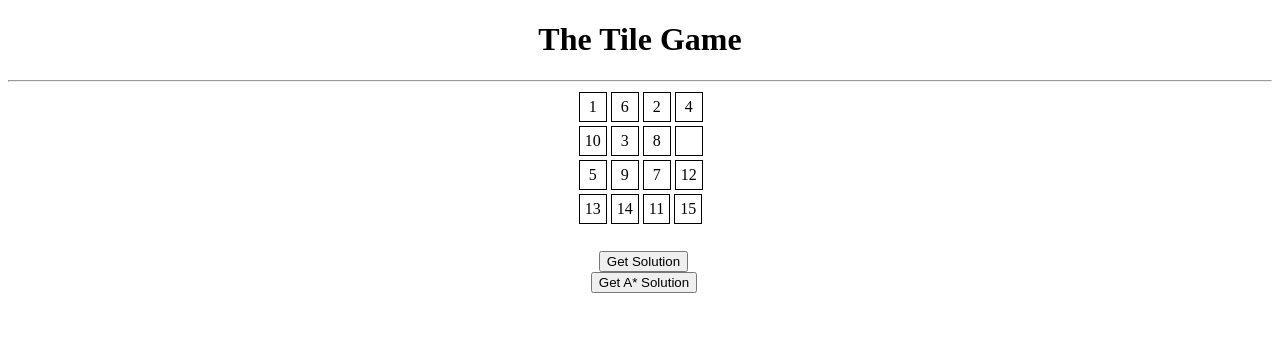
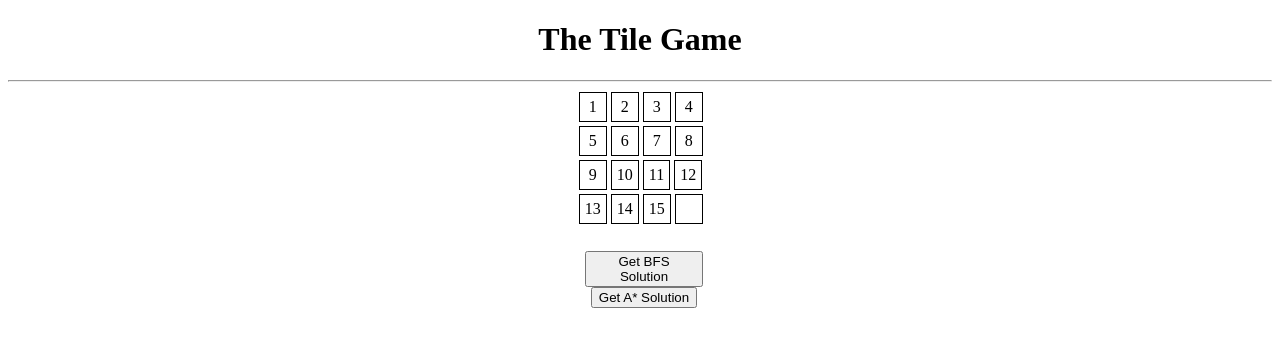
Before and after one commit to devjoshdev/next-tile-game-v1, a Next.js app: page / in a window 1280 px wide. Shown: the top 346 px of the page. Built offline with nearby package versions, Linux system fonts and the light colour scheme.

Commit message:
Add page where board is scrambled, add ability to perform solutions for both BFS and A*

```diff
--- a/app/page.js
+++ b/app/page.js
@@ -4,7 +4,7 @@ export default async function Home() {
     <div>
       <h1 style={{textAlign: "center",}}>The Tile Game</h1>
       <hr/>
-      <TileBoard/>
+      <TileBoard scramble={false}/>
     </div>
   )
 }
--- a/components/TileBoard.js
+++ b/components/TileBoard.js
@@ -2,7 +2,7 @@
 import Tile from "./Tile";
 import { useEffect, useState } from "react";
 
-const TileBoard = () => {
+const TileBoard = ({scramble}) => {
     const isGoalState = (state) => {
         const numRows = state.length;
         const numCols = state[0].length;
@@ -68,7 +68,8 @@ const TileBoard = () => {
                 newBoard[xOpen][yOpen + 1] = newBoard[xOpen][yOpen];
                 newBoard[xOpen][yOpen] = rightOfOpenPosition;
                 if (updateGUI) {
-                    setBoard(newBoard);
+                    console.log("setting board with move", move);
+                    setBoard(oldBoard => newBoard);
                 }
                 else {
                     return newBoard;
@@ -79,7 +80,8 @@ const TileBoard = () => {
                 newBoard[xOpen][yOpen - 1] = newBoard[xOpen][yOpen];
                 newBoard[xOpen][yOpen] = leftOfOpenPosition;
                 if (updateGUI) {
-                    setBoard(newBoard);
+                    console.log("setting board with move", move);
+                    setBoard(oldBoard => newBoard);
                 }
                 else {
                     return newBoard;
@@ -90,7 +92,8 @@ const TileBoard = () => {
                 newBoard[xOpen + 1][yOpen] = newBoard[xOpen][yOpen];
                 newBoard[xOpen][yOpen] = belowOpenPosition;
                 if (updateGUI) {
-                    setBoard(newBoard);
+                    console.log("setting board with move", move);
+                    setBoard(oldBoard => newBoard);
                 }
                 else {
                     return newBoard;
@@ -101,7 +104,8 @@ const TileBoard = () => {
                 newBoard[xOpen - 1][yOpen] = newBoard[xOpen][yOpen];
                 newBoard[xOpen][yOpen] = aboveOpenPosition;
                 if (updateGUI) {
-                    setBoard(newBoard);
+                    console.log("setting board with move", move);
+                    setBoard(oldBoard => newBoard);
                 }
                 else {
                     return newBoard;
@@ -145,13 +149,13 @@ const TileBoard = () => {
         while (currentMove !== "") {
             children.every(([state, move], idx) => {
                 // console.log(state);
-                console.log(move);
+                // console.log(move);
                 // console.log(idx);
                 if (compareBoards(state, node)) {
                     node = parents[idx][0];
                     solutionPath.push(parents[idx][1]);
                     currentMove = parents[idx][1];
-                    console.log("current path", solutionPath);
+                    // console.log("current path", solutionPath);
                     return false;
                 }
                 else {
@@ -170,15 +174,15 @@ const TileBoard = () => {
         explored.add(state);
         while (queue.length !== 0) {
             let [node, currentMove] = queue.shift();
-            console.log("looking at node--------------------------------");
-            console.log(node);
-            console.log("--------------------------------");
+            // console.log("looking at node--------------------------------");
+            // console.log(node);
+            // console.log("--------------------------------");
             if (isGoalState(node)) {
                 return reconstructPath(node, currentMove, parent);
             }
             ["ArrowUp", "ArrowLeft", "ArrowDown", "ArrowRight"].forEach(move => {
                 if (isValidMove(node, move)) {
-                    console.log("performing move", move);
+                    // console.log("performing move", move);
                     let neighbor = performMove(node, move, false);
                     if (!boardContained(neighbor, Array.from(explored.values()))) {
                        explored.add(neighbor);
@@ -186,12 +190,12 @@ const TileBoard = () => {
                        queue.push([neighbor, move]);
                     }
                     else {
-                        console.log("contained");
+                        // console.log("contained");
                     }
                 }
             })
         }
-        console.log("hit the end!");
+        // console.log("hit the end!");
     }
     const findValueFromMap = (elem, map) => {
         let keys = Array.from(map.keys());
@@ -264,15 +268,53 @@ const TileBoard = () => {
             });
 
         }
-        console.log("Did not find solution");
+        // console.log("Did not find solution");
     }
 
-    const [board, setBoard] = useState([
-        [1, 6, 2, 4],
-        [10, 3, 8, -1],
-        [5, 9, 7, 12],
-        [13, 14, 11, 15],
-    ]);
+    async function performSolution(method) {
+        let solutionMoves;
+        switch (method) {
+            case "bfs":
+                solutionMoves = solveWithBFS(board);
+                break;
+            case "astar":
+                solutionMoves = solveWithAStar(board);
+                break;
+        }
+        console.log("here is the solution", solutionMoves);
+        let newBoard = board;
+        for (let i = 1; i < solutionMoves.length; i++) {
+            console.log("making my way downtown", solutionMoves[i]);
+            newBoard = performMove(newBoard, solutionMoves[i], false);
+            setBoard(oldBoard => newBoard);
+            await new Promise(resolve => setTimeout(resolve, 1000));
+        }
+    }
+
+    async function performSolutionHandler(method) {
+        await performSolution(method, board, setBoard);
+    }
+    const scrambleBoard = (state) => {
+        console.log("scrambling board");
+        let numMoves = 10;
+        let moves = ["ArrowUp", "ArrowDown", "ArrowRight", "ArrowLeft"];
+        let myBoard = state;
+        while (numMoves > 0) {
+            let possibleMove = moves[(Math.floor(Math.random() * moves.length))];
+            if (isValidMove(myBoard, possibleMove)) {
+                myBoard = performMove(myBoard, possibleMove, false);
+                numMoves--;
+            }
+        }
+        return myBoard;
+    };
+
+    const [board, setBoard] = useState([[1, 2, 3, 4],[5, 6, 7, 8],[9, 10, 11, 12],[13, 14, 15, -1]]);
+    useEffect(() => {
+        if (scramble) {
+            setBoard(scrambleBoard(board));
+        }
+    }, [])
     useEffect(() => {
         const handleKeyPress = (e) => {
             // console.log('yuhh', isValidMove(board, e.key));
@@ -284,7 +326,7 @@ const TileBoard = () => {
         window.addEventListener("keydown", handleKeyPress);
         return () => window.removeEventListener("keydown", handleKeyPress)
     }, [board]);
-    // console.log("board", board);
+    console.log("board", board);
     // console.log("is goal state?", isGoalState(board));
     return (
         <div style={{paddingLeft: "45%", paddingRight: "45%",}}>
@@ -301,8 +343,8 @@ const TileBoard = () => {
                     </div>
                 )
             })}
-            <button style={{display: "flex", justifyContent: "center", marginLeft: "22px", marginTop: "25px",}} onClick={() => {console.log(solveWithBFS(board));}}>Get Solution</button>
-            <button style={{display: "flex", justifyContent: "center", marginLeft: "14px",}} onClick={() => {console.log(solveWithAStar(board));}}>Get A* Solution</button>
+            <button style={{display: "flex", justifyContent: "center", marginLeft: "8px", marginTop: "25px",}} onClick={() => {performSolutionHandler("bfs")}}>Get BFS Solution</button>
+            <button style={{display: "flex", justifyContent: "center", marginLeft: "14px",}} onClick={() => {performSolutionHandler("astar");}}>Get A* Solution</button>
         </div>
     )
 };
```
Also changed, not shown: app/scramble/page.js (added, +10 -0 lines), 1 other file (tests, documents, lock files or other folders).
